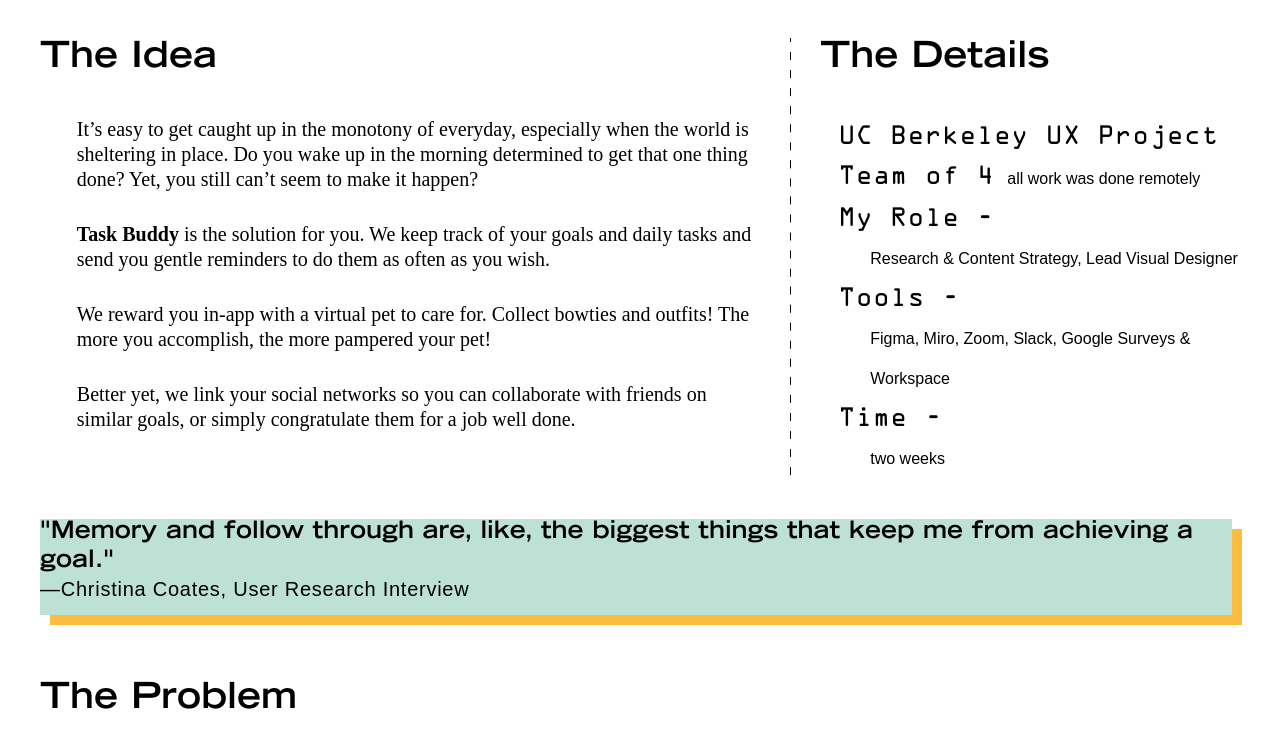
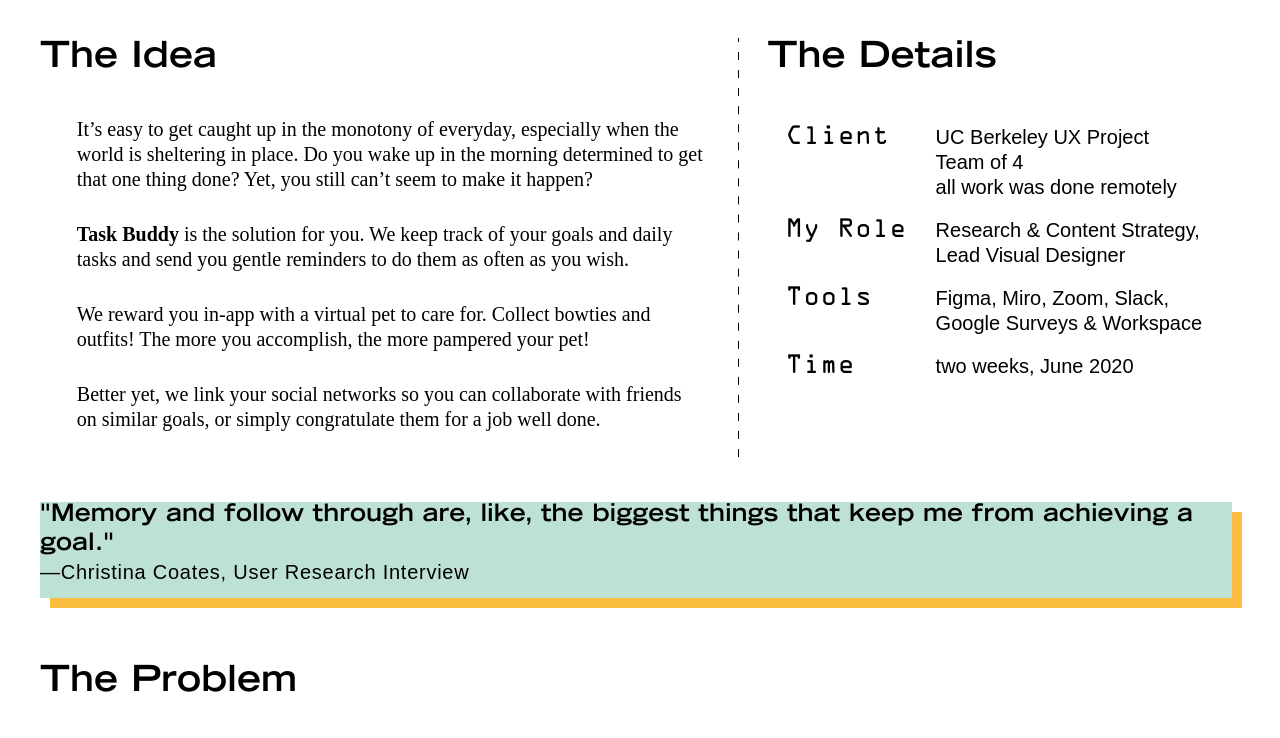
Before and after one commit to heatherosej/heather-case-study, a plain HTML site: page case-study.html in a window 1280 px wide. Shown: the part 678-1416 px from the top of the page. Drawn offline with nearby package versions, Linux system fonts and the light colour scheme; a web font is replaced by a local one.

Commit message:
changed styling for the-details

```diff
--- a/CSS/Style-7b.css
+++ b/CSS/Style-7b.css
@@ -822,7 +822,7 @@ The Idea / The Details
 }
 
 .the-idea {
-  width: 65%;
+  width: 80%;
   padding-right: 2em;
 }
 
@@ -843,6 +843,11 @@ The Idea / The Details
   background-repeat: repeat-y;
 }
 
+.project-info {
+  display: flex;
+}
+
+
 .team {
   display: flex;
   gap: 1em;
@@ -859,6 +864,20 @@ The Idea / The Details
 
 .the-details span:nth-child(4) {
   margin-left: .5em;
+}
+
+.theDetails-title {
+  min-width: 150px;
+}
+
+.the-details-desc {
+  font-family: work-sans, sans-serif;
+  font-size: 20px !important;
+  letter-spacing: 0em !important;
+  line-height: 25px !important;
+  margin-bottom: .5em;
+  margin-top: .4em;
+  width: 60%;
 }
 
 .the-details .theDetails-heading, .theDetails-title {
@@ -993,7 +1012,11 @@ The Idea / The Details
 */
 
 .the-data  .task-buddy-h1{
-  margin-bottom: .5em !important;
+  margin-bottom: 0 !important;
+}
+
+.data-desc {
+  margin-top: 2em;
 }
 
 .data-percentages {
@@ -1317,8 +1340,8 @@ The Idea / The Details
 
 .task-flow .lightbox .diagram img {
   border: none;
-  max-width: 100%;
-  object-fit: contain;
+  width: 100%;
+  /* object-fit: contain; */
 }
 
 .diagram span {
--- a/case-study.html
+++ b/case-study.html
@@ -86,19 +86,27 @@
       </div>
       <div class="the-details">
         <span class="task-buddy-h1">The Details</span>
-        <span class="theDetails-heading">UC Berkeley UX Project</span>
+        <!-- <span class="theDetails-heading">UC Berkeley UX Project</span> -->
 
-        <span class="theDetails-title">Team of 4 </span>
-        <span class="theDetails-description">all work was done remotely</span>
+        <div class="project-info">
+          <span class="theDetails-title">Client</span>
+          <span class="the-details-desc">UC Berkeley UX Project <br /> Team of 4 <br /> all work was done remotely</span>
+        </div>
 
-        <span class="theDetails-title">My Role -</span>
-        <span class="theDetails-description">Research & Content Strategy, Lead Visual Designer</span>
+        <div class="project-info">
+          <span class="theDetails-title">My Role</span>
+          <span class="the-details-desc">Research & Content Strategy, Lead Visual Designer</span>
+        </div>
 
-        <span class="theDetails-title">Tools -</span>
-        <span class="theDetails-description">Figma, Miro, Zoom, Slack, Google Surveys & Workspace</span>
+        <div class="project-info">
+          <span class="theDetails-title">Tools</span>
+          <span class="the-details-desc">Figma, Miro, Zoom, Slack, Google Surveys & Workspace</span>
+        </div>
 
-        <span class="theDetails-title">Time -</span>
-        <span class="theDetails-description">two weeks</span>
+        <div class="project-info">
+          <span class="theDetails-title">Time</span>
+          <span class="the-details-desc">two weeks, June 2020</span>
+        </div>
       </div>
     </div>
     <div class="info-bar">
@@ -154,7 +162,7 @@
       <!-- collapsible-content-container -->
       <div class="collapsible-content acc-content">
         <div class="container-child">
-          <p class="container-p max-width-1130">
+          <p class="container-p max-width-1130 data-desc">
             We conducted a survey with 35 responses to gain quantitative insight into productivity, motivation and gaming.
             We also held 5 user interviews, <strong class="strong">3 of which I interviewed</strong>, to learn more first-hand,
             qualitative experience.
@@ -210,7 +218,7 @@
               <span>Empathy Map</span>
             </div>
             <div class="diagram">
-              <a href="./Images/UserPersona-TB.png" data-lightbox="image-1" data-title="User Persona">
+              <a href="./Images/UserPer.png" data-lightbox="image-1" data-title="User Persona">
                 <img src="./Images/UserPersona-TB.png" alt="Gallery image 1">
               </a>
               <span>User Persona</span>
```
Also changed, not shown: Images/Empath_map.png (added), Images/UserPer.png (added).
